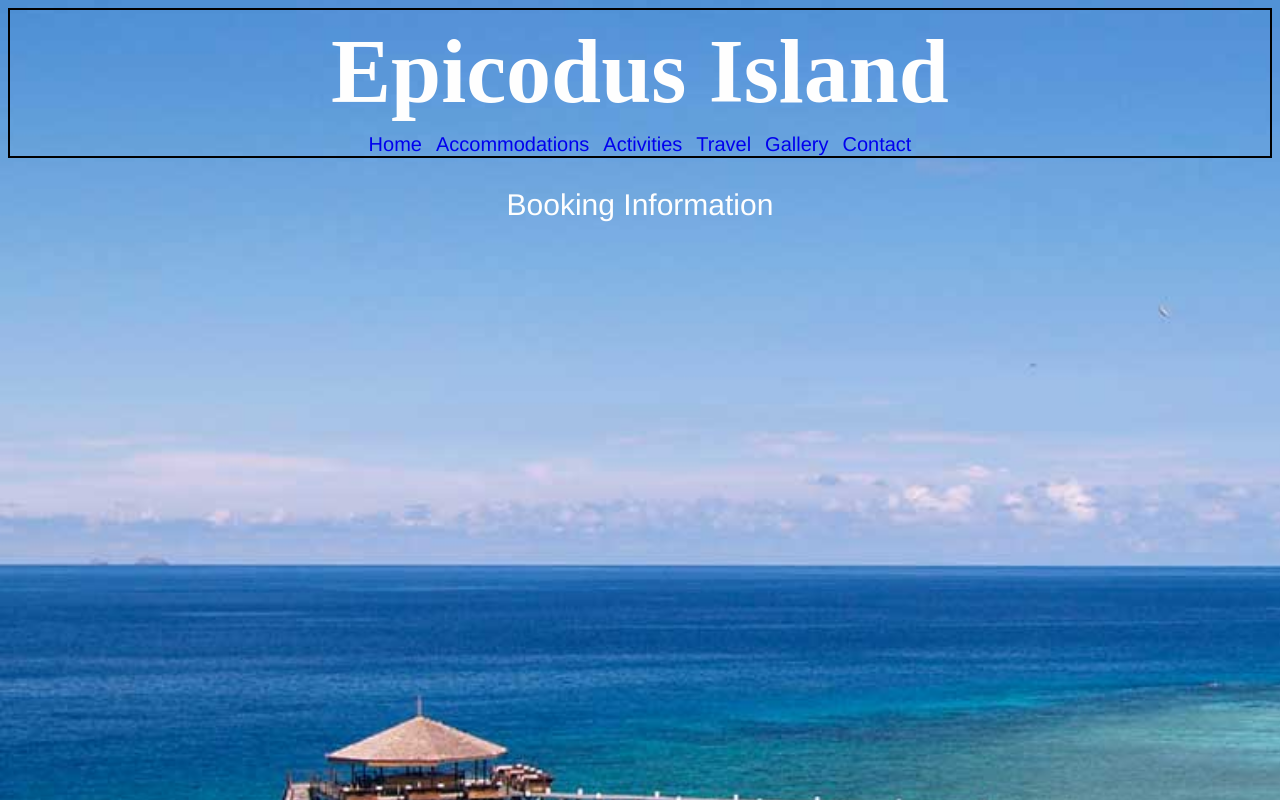
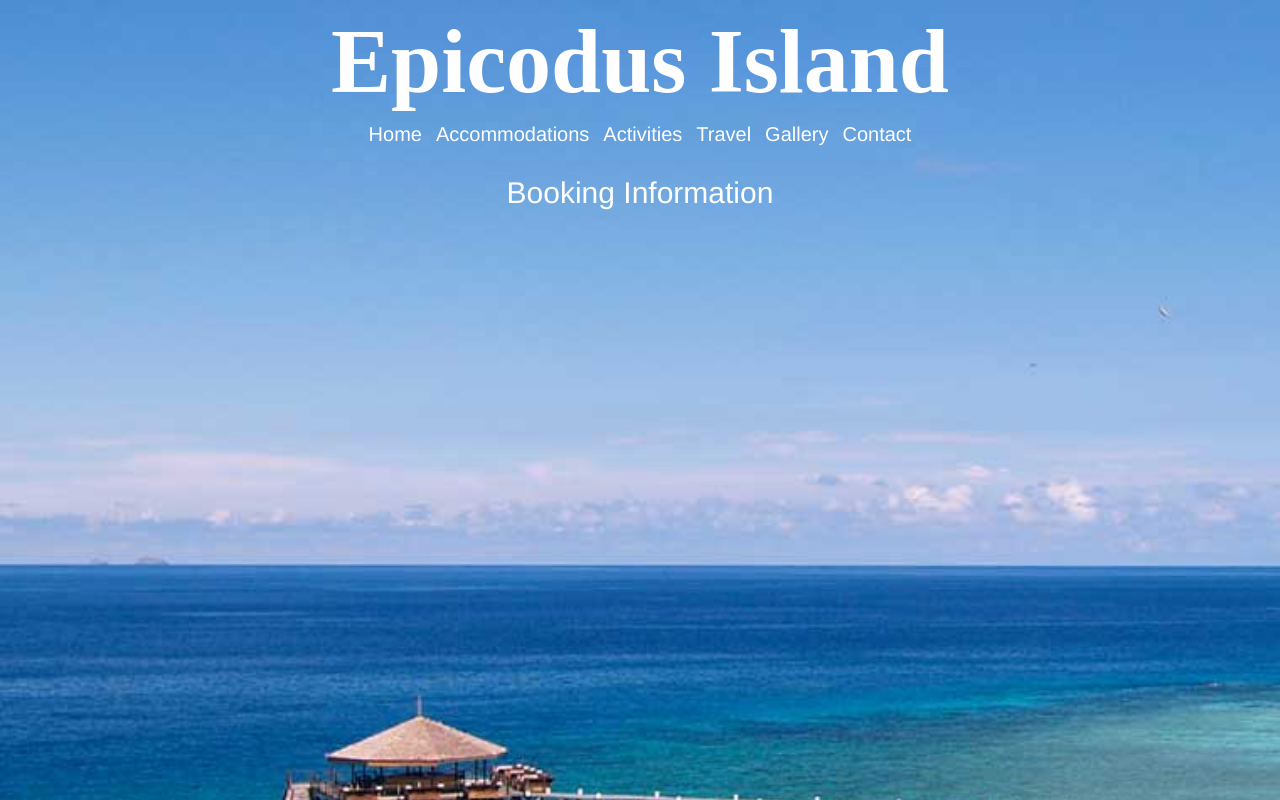
Before and after one commit to brandanpdx/resort-website, a plain HTML site: page accommodations.html in a window 1280 px wide. Drawn offline with Linux system fonts and the light colour scheme.

Commit message:
changed hyperlink colors

```diff
--- a/accommodations.html
+++ b/accommodations.html
@@ -5,6 +5,18 @@
   <meta name="viewport" content="width=device-width, initial-scale=1.0">
   <meta http-equiv="X-UA-Compatible" content="ie=edge">
   <link href="css/v1.css" rel="stylesheet" type="text/css">
+  <style type="text/css">
+    /* Make all anchors and variations plain black text color */
+    a,
+    a:link,
+    a:hover,
+    a:focus,
+    a:active,
+    a:visited
+    {
+        color:#fefefe;
+    }
+</style>
   <title>Epicodus Island</title>
 </head>
 
--- a/css/v1.css
+++ b/css/v1.css
@@ -5,7 +5,6 @@ body {
 }
 
 div {
-  border: 2px solid black;
   max-width: 1300px;
   margin: auto;
 }
```
Also changed, not shown: activities.html (+12 -0 lines), contact.html (+12 -0 lines), index.html (+12 -0 lines), pictures.html (+12 -0 lines), travel.html (+12 -0 lines).
